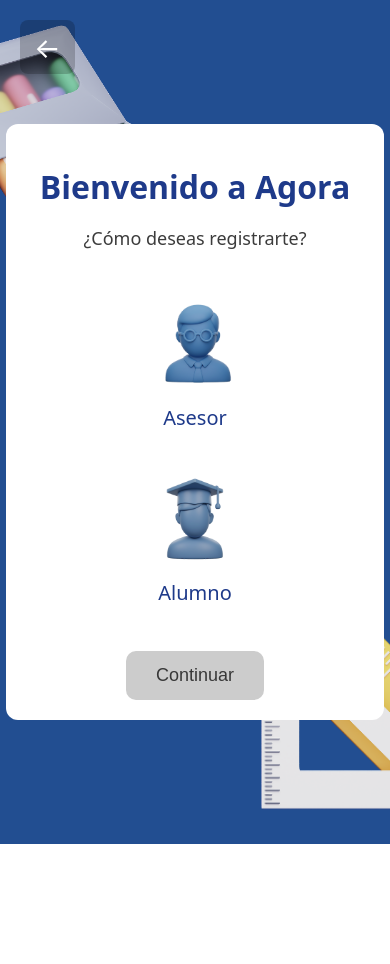
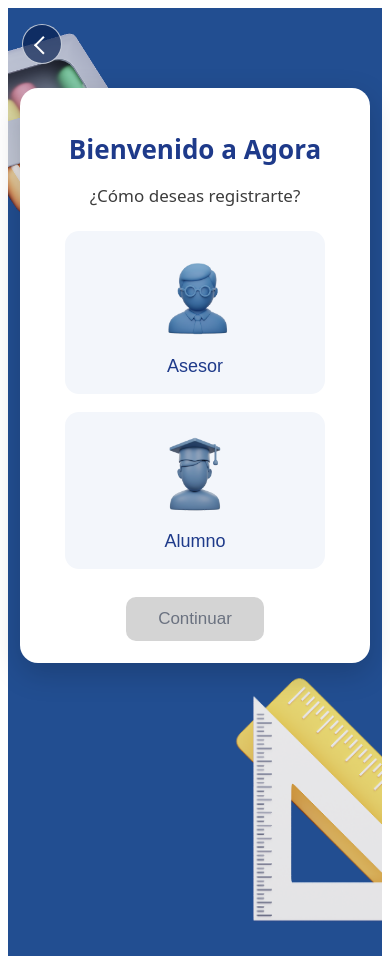
Before and after one commit to JDaniek/Agora-Frontend, an Angular app: page /signup in a window 390 px wide. Before the commit the page ends 844 px from the top, so only its background shows below. Built offline with nearby package versions, Linux system fonts and the light colour scheme.

Commit message:
Mejoras visuales en signup: nuevo botón de regreso, tarjetas con hover más suave, fondo responsivo y estructura más limpia del componente

```diff
--- a/src/app/pages/signup/signup.css
+++ b/src/app/pages/signup/signup.css
@@ -1,162 +1,207 @@
+/* El componente ocupa el ancho completo, pero deja que la página scrollee normal */
 :host {
-  position: fixed;
-  font-family: system-ui, -apple-system, BlinkMacSystemFont, 'Segoe UI', Roboto, Oxygen, Ubuntu,
-    Cantarell, 'Open Sans', 'Helvetica Neue', sans-serif;
-  top: 0;
-  left: 0;
-  width: 100vw;
-  height: 100vh;
-  margin: 0;
-  padding: 0;
-  z-index: 9999; /* Asegura que esté por encima de otros elementos */
+  display: block;
+  font-family: system-ui, -apple-system, BlinkMacSystemFont, "Segoe UI", Roboto,
+    Oxygen, Ubuntu, Cantarell, "Open Sans", "Helvetica Neue", sans-serif;
 }
 
+/* Fondo azul con las ilustraciones existentes */
 .background {
+  min-height: 100vh;
   background-color: #224e91;
-  background-image: url('/assets/crayons.png'), url('/assets/ruler.png');
+  background-image: url("/assets/crayons.png"), url("/assets/ruler.png");
   background-position: top left, bottom right;
   background-repeat: no-repeat;
   background-size: 180px, 150px;
-  min-height: 100vh;
   display: flex;
   justify-content: center;
   align-items: center;
+  padding: 24px 16px;
+  position: relative;
 }
 
-.back-arrow {
+/* Botón de regreso redondo */
+.back-btn {
   position: absolute;
   top: 20px;
   left: 20px;
-  font-size: 28px;
+  width: 40px;
+  height: 40px;
+  border-radius: 999px;
+  border: 1px solid rgba(255, 255, 255, 0.7);
+  background: rgba(8, 32, 80, 0.7);
+  display: inline-flex;
+  align-items: center;
+  justify-content: center;
   cursor: pointer;
-  color: #ffffff;
-  background: rgba(0,0,0,0.2);
-  padding: 8px 14px;
-  border-radius: 8px;
-  transition: 0.2s ease;
+  outline: none;
+  transition: background 0.2s ease, transform 0.15s ease,
+    box-shadow 0.2s ease;
 }
 
-.back-arrow:hover {
-  background: rgba(0,0,0,0.35);
+.back-btn:hover {
+  background: rgba(8, 32, 80, 0.9);
+  transform: translateY(-1px);
+  box-shadow: 0 4px 10px rgba(0, 0, 0, 0.25);
 }
 
+/* Icono de flecha con solo bordes (para no depender de emojis) */
+.back-btn__icon {
+  width: 11px;
+  height: 11px;
+  border-left: 2px solid #ffffff;
+  border-bottom: 2px solid #ffffff;
+  transform: rotate(45deg) translateX(1px);
+}
 
+/* Tarjeta central */
 .container {
-  background-color: rgb(255, 255, 255);
-  padding: 2% 3%;
-  border-radius: 12px;
+  background-color: #ffffff;
+  padding: 32px 40px 28px;
+  border-radius: 18px;
   text-align: center;
-  width: 30%;
-  max-width: 600px;
-  height: 90%; /* Aumentado el max-width */
+  width: min(90%, 520px);
+  box-shadow: 0 10px 30px rgba(0, 0, 0, 0.18);
 }
 
 .container h1 {
   color: #1e3a8a;
-  font-size: 32px; /* Aumentado el tamaño */
-  margin-bottom: 18px; /* Ajustado el margen */
+  font-size: 32px;
+  margin-bottom: 8px;
+  font-weight: 700;
 }
 
 .container p {
   color: #3c3c3c;
-  font-size: 18px; /* Aumentado el tamaño */
-  margin-bottom: 25px; /* Ajustado el margen */
+  font-size: 17px;
+  margin-bottom: 24px;
 }
 
+/* Opciones Asesor / Alumno */
 .options {
   display: flex;
-  justify-content: space-around;
-  margin-bottom: 30px;
-  gap: 10px;
+  justify-content: center;
+  gap: 18px;
+  margin-bottom: 28px;
+  flex-wrap: wrap;
 }
 
-.option.option {
+.option {
+  border: 1px solid transparent;
+  background-color: #f3f6fb;
+  border-radius: 14px;
+  padding: 18px 22px 16px;
+  cursor: pointer;
   display: flex;
   flex-direction: column;
   align-items: center;
-  justify-content: center;
-  text-align: center;
-  padding: 15px;
-  border-radius: 10px;
-  transition: background-color 0.3s, border 0.3s;
-  cursor: pointer;
-}
-
-/* Estilo cuando la opción está seleccionada */
-.option.selected {
-  border: 2px solid #FFD700; /* Borde dorado */
-  background-color: #ffd87795; /* Color similar al hover */
-}
-
-.option:hover {
-  background-color: #ffd87795;
+  min-width: 150px;
+  max-width: 190px;
+  transition: border-color 0.2s ease, background-color 0.2s ease,
+    transform 0.15s ease, box-shadow 0.2s ease;
 }
 
 .option img {
-  width: 100%;
-  max-width: 120px;
+  width: 110px;
   height: auto;
   object-fit: contain;
-  margin-bottom: 8%;
+  margin-bottom: 10px;
 }
 
 .option span {
-  font-size: 24px;
-  font-weight: 400;
+  font-size: 20px;
+  font-weight: 500;
   color: #1e3a8a;
 }
 
+/* Hover y selección */
+.option:hover {
+  background-color: #ffe7a7;
+  border-color: #fbbf24;
+  transform: translateY(-1px);
+  box-shadow: 0 6px 16px rgba(0, 0, 0, 0.12);
+}
+
+.option.selected {
+  background-color: #ffd877;
+  border-color: #eab308;
+  box-shadow: 0 6px 18px rgba(0, 0, 0, 0.18);
+}
+
+/* Botón continuar */
 .continue-btn {
   background-color: #ffd877;
   color: #383838;
   border: none;
-  padding: 14px 30px;
+  padding: 12px 32px;
   border-radius: 10px;
-  font-size: 18px;
+  font-size: 17px;
+  font-weight: 500;
   cursor: pointer;
-  transition: background-color 0.3s;
+  transition: background-color 0.2s ease, box-shadow 0.2s ease,
+    transform 0.15s ease;
 }
 
-.continue-btn:hover {
-  background-color: #ffbb00;
+.continue-btn:hover:not(:disabled) {
+  background-color: #ffbf32;
+  box-shadow: 0 6px 16px rgba(0, 0, 0, 0.18);
+  transform: translateY(-1px);
 }
 
 .continue-btn:disabled {
-  background-color: #cccccc;
+  background-color: #d4d4d4;
+  color: #6b7280;
   cursor: not-allowed;
+  box-shadow: none;
 }
 
+/* Tablet */
 @media (max-width: 768px) {
+  .background {
+    padding-inline: 12px;
+  }
+
   .container {
-    width: 60%;
+    padding: 26px 24px 22px;
+  }
+
+  .container h1 {
+    font-size: 26px;
   }
 
   .option img {
-    max-width: 120px;
+    width: 90px;
+  }
+
+  .option span {
+    font-size: 18px;
   }
 }
 
-/* Celular */
+/* Móvil */
 @media (max-width: 480px) {
+  .background {
+    align-items: flex-start;
+    padding-top: 80px;
+  }
+
   .container {
-    width: 85%;
-    padding: 5% 6%;
+    width: 100%;
+    padding-inline: 18px;
   }
 
   .options {
-    flex-direction: column;   /* Se apilan en vertical */
+    flex-direction: column;
     align-items: center;
   }
 
   .option {
-    max-width: 100%;
+    width: 100%;
+    max-width: 260px;
   }
 
-  .option img {
-    max-width: 100px;
-  }
-
-  .option span {
-    font-size: 20px;
+  .back-btn {
+    top: 16px;
+    left: 14px;
   }
 }
--- a/src/app/pages/signup/signup.html
+++ b/src/app/pages/signup/signup.html
@@ -1,28 +1,49 @@
 <div class="background">
-    <div class="back-arrow" (click)="navigateToHome()">
-    ←
-  </div>
+  <!-- Botón de regreso (redondo, discreto) -->
+  <button
+    type="button"
+    class="back-btn"
+    (click)="navigateToHome()"
+    aria-label="Volver al inicio"
+  >
+    <span class="back-btn__icon"></span>
+  </button>
+
   <div class="container">
     <h1>Bienvenido a Agora</h1>
     <p>¿Cómo deseas registrarte?</p>
+
     <div class="options">
       <!-- Asesor -->
-      <div
+      <button
+        type="button"
         class="option"
         (click)="selectOption('asesor')"
-        [class.selected]="selectedOption === 'asesor'">
+        [class.selected]="selectedOption === 'asesor'"
+      >
         <img src="/assets/asesor.png" alt="Asesor" />
         <span>Asesor</span>
-      </div>
+      </button>
+
       <!-- Alumno -->
-      <div
+      <button
+        type="button"
         class="option"
         (click)="selectOption('alumno')"
-        [class.selected]="selectedOption === 'alumno'">
-        <img src="assets/alumno.png" alt="Alumno" />
+        [class.selected]="selectedOption === 'alumno'"
+      >
+        <img src="/assets/alumno.png" alt="Alumno" />
         <span>Alumno</span>
-      </div>
+      </button>
     </div>
-    <button class="continue-btn" [disabled]="!selectedOption" (click)="goToNextStep()">Continuar</button>
+
+    <button
+      class="continue-btn"
+      [disabled]="!selectedOption"
+      (click)="goToNextStep()"
+      type="button"
+    >
+      Continuar
+    </button>
   </div>
 </div>
--- a/src/app/pages/signup/signup.ts
+++ b/src/app/pages/signup/signup.ts
@@ -1,44 +1,43 @@
-import {Component} from '@angular/core';
-import {Router, RouterModule} from '@angular/router'; // Para navegación
-import {CommonModule} from '@angular/common';
+import { Component } from '@angular/core';
+import { Router } from '@angular/router';
+import { CommonModule } from '@angular/common';
 
 @Component({
   selector: 'app-signup',
   standalone: true,
   imports: [CommonModule],
   templateUrl: './signup.html',
-  styleUrls: ['./signup.css']
+  styleUrls: ['./signup.css'],
 })
 export class Signup {
+  /** Opción seleccionada en la tarjeta (asesor | alumno) */
   public selectedOption: string | null = null;
 
+  constructor(private router: Router) {}
 
-//Inyectamos la dependencia router
-  constructor(private router: Router) {
+  /** Marca la opción seleccionada para activar el botón "Continuar" */
+  selectOption(option: string): void {
+    this.selectedOption = option;
   }
 
-  // Método para manejar la opción seleccionada
-  selectOption(option: string) {
-    this.selectedOption = option; // Establece la opción seleccionada
-  }
-
-  // Método para redirigir cuando se presiona el botón "Continuar"
-  goToNextStep() {
+  /** Navega al formulario de registro con el roleId que espera el backend */
+  goToNextStep(): void {
     if (!this.selectedOption) {
       return;
     }
-    //Mapeamos el string al ID que esta en la Base De Datos
-    const roleId = (this.selectedOption === 'alumno') ? 1 : 2;
-    //Linea de depuracion
-    console.log('Opción seleccionada:', this.selectedOption);
-    // Redirigir a la siguiente página
-    this.router.navigate(['/register'],
-      {
-        queryParams: {roleId: roleId}
-      });
+
+    // Mapeo simple: alumno = 1, asesor = 2 (según base de datos)
+    const roleId = this.selectedOption === 'alumno' ? 1 : 2;
+
+    console.log('Opción seleccionada:', this.selectedOption, 'roleId:', roleId);
+
+    this.router.navigate(['/register'], {
+      queryParams: { roleId },
+    });
   }
 
-  navigateToHome() {
-  this.router.navigate(['/']); // tu ruta de inicio
+  /** Vuelve a la landing principal */
+  navigateToHome(): void {
+    this.router.navigate(['/']);
+  }
 }
-}
```
